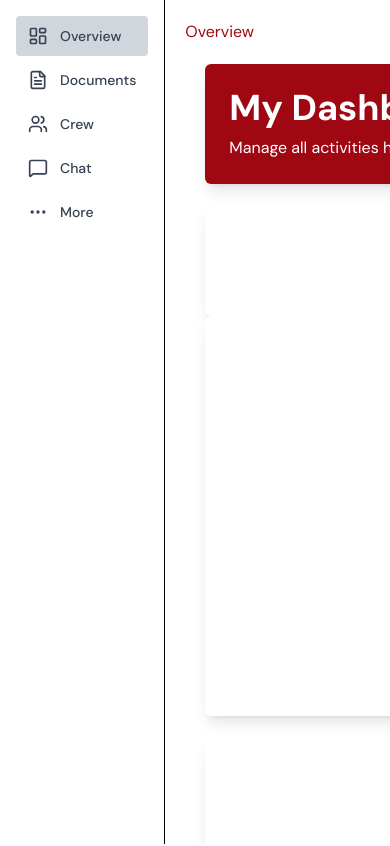
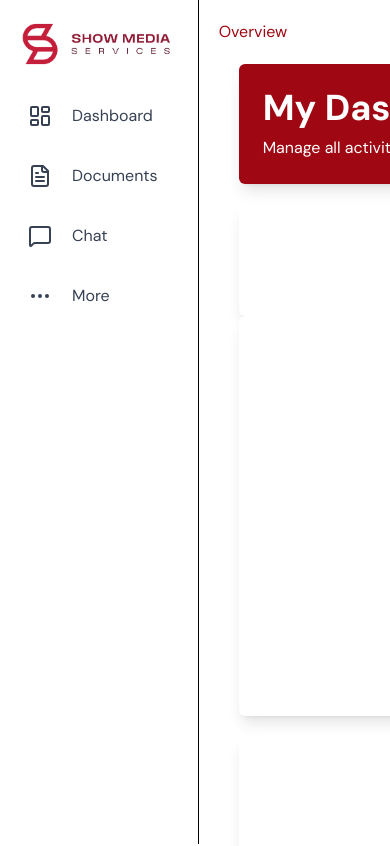
Before and after one commit to anthonyq7/continuity-gdg, a Next.js app in the folder continuity-frontend/: page /dashboard in a window 390 px wide. Shown: the top 846 px of the page. Built offline with nearby package versions, Linux system fonts and the light colour scheme.

Commit message:
new styling with responsive nav bar

```diff
--- a/continuity-frontend/src/app/chat/page.tsx
+++ b/continuity-frontend/src/app/chat/page.tsx
@@ -1,46 +1,22 @@
 "use client";
 import { useState } from 'react';
+import Image from "next/image";
 import { LayoutDashboard,   FileText, Users, MessageSquare, MoreHorizontal, Search, Bell, User } from 'lucide-react';
-
+import Link from "next/link";
+import smslogo from "@/assets/widelogo.png";
 
 export default function Chat() {
-    const [activeItem, setActiveItem] = useState('Overview');
-
-  const navItems = [
-    { name: 'Overview', icon: LayoutDashboard },
-    { name: 'Documents', icon: FileText },
-    { name: 'Crew', icon: Users },
-    { name: 'Chat', icon: MessageSquare },
-    { name: 'More', icon: MoreHorizontal }
-  ];
-
   return(
       <div className="h-screen w-screen"  style={{ backgroundColor: "#ffffffff"}}>
           <div className="flex h-screen">
-              <div className="flex flex-col border-r h-screen">
-
-                {/* Nav */}
-                <nav className="flex-1 p-4 bg-white" style={{ fontFamily: "DM Sans" }}>
-                    <ul className="space-y-1 text-gray-700">
-                    {navItems.map((item) => {
-                        const Icon = item.icon;
-                        const isActive = activeItem === item.name;
-                        return (
-                        <li key={item.name}>
-                            <button
-                            onClick={() => setActiveItem(item.name)}
-                            className={`w-full flex items-center space-x-3 px-3 py-2.5 rounded-sm text-sm font-medium transition-colors ${
-                                isActive
-                                ? 'bg-gray-300'
-                                : 'hover:bg-gray-50'
-                            }`}
-                            >
-                            <Icon size={20} />
-                            <span>{item.name}</span>
-                            </button>
-                        </li>
-                        );
-                    })}
+              <div className="flex flex-col border-r w-60 h-screen p-3">
+                <nav className="bg-white" style={{ fontFamily: "DM Sans" }}>
+                    <ul className="text-gray-700 flex flex-col gap-1">
+                        <Image src={smslogo} alt="logo" className="w-55 h-auto mb-2"/>
+                        <Link href="/dashboard" className="flex gap-5 hover:bg-gray-200 p-4 pr-7 duration-300 rounded-md"><LayoutDashboard/>Dashboard</Link>
+                        <Link href="/documents" className="flex gap-5 hover:bg-gray-200 p-4 pr-7 duration-300 rounded-md"><FileText/>Documents</Link>
+                        <Link href="/chat" className="flex gap-5 hover:bg-gray-200 p-4 pr-7 duration-300 rounded-md"><MessageSquare/>Chat</Link>
+                        <Link href="" className="flex gap-5 hover:bg-gray-200 p-4 pr-7 duration-300 rounded-md"><MoreHorizontal/>More</Link>
                     </ul>
                 </nav>
                 </div>
--- a/continuity-frontend/src/app/dashboard/page.tsx
+++ b/continuity-frontend/src/app/dashboard/page.tsx
@@ -1,50 +1,29 @@
 "use client";
 import { useState } from 'react';
+import Image from "next/image";
 import { LayoutDashboard,   FileText, Users, MessageSquare, MoreHorizontal, Search, Bell, User } from 'lucide-react';
 import Link from "next/link";
+import smslogo from "@/assets/widelogo.png";
 
 export default function Home() {
     const [activeItem, setActiveItem] = useState('Overview');
 
-  const navItems = [
-    { name: 'Overview', icon: LayoutDashboard },
-    { name: 'Documents', icon: FileText },
-    { name: 'Crew', icon: Users },
-    { name: 'Chat', icon: MessageSquare },
-    { name: 'More', icon: MoreHorizontal }
-  ];
-
   return(
       <div className="h-screen w-screen" style={{ backgroundColor: "#ffffffff"}}>
-          <div className="flex h-screen">
-              <div className="flex flex-col border-r h-screen">
+          <div className="flex w-screen">
+              <div className="flex flex-col border-r w-60 h-screen p-3">
+                <nav className="bg-white" style={{ fontFamily: "DM Sans" }}>
+                    <ul className="text-gray-700 flex flex-col gap-1">
+                        <Image src={smslogo} alt="logo" className="w-55 h-auto mb-2"/>
+                        <Link href="/dashboard" className="flex gap-5 hover:bg-gray-200 p-4 pr-7 duration-300 rounded-md"><LayoutDashboard/>Dashboard</Link>
+                        <Link href="/documents" className="flex gap-5 hover:bg-gray-200 p-4 pr-7 duration-300 rounded-md"><FileText/>Documents</Link>
+                        <Link href="/chat" className="flex gap-5 hover:bg-gray-200 p-4 pr-7 duration-300 rounded-md"><MessageSquare/>Chat</Link>
+                        <Link href="" className="flex gap-5 hover:bg-gray-200 p-4 pr-7 duration-300 rounded-md"><MoreHorizontal/>More</Link>
 
-                {/* Nav */}
-                <nav className="flex-1 p-4 bg-white" style={{ fontFamily: "DM Sans" }}>
-                    <ul className="space-y-1 text-gray-700">
-                    {navItems.map((item) => {
-                        const Icon = item.icon;
-                        const isActive = activeItem === item.name;
-                        return (
-                        <li key={item.name}>
-                            <button
-                            onClick={() => setActiveItem(item.name)}
-                            className={`w-full flex items-center space-x-3 px-3 py-2.5 rounded-sm text-sm font-medium transition-colors ${
-                                isActive
-                                ? 'bg-gray-300'
-                                : 'hover:bg-gray-50'
-                            }`}
-                            >
-                            <Icon size={20} />
-                            <span>{item.name}</span>
-                            </button>
-                        </li>
-                        );
-                    })}
                     </ul>
                 </nav>
-                </div>
-        <div className="overflow-y-auto w-full page-transition" style={{ fontFamily: "DM Sans" }}>
+            </div>
+                <div className="overflow-y-auto w-full page-transition" style={{ fontFamily: "DM Sans" }}>
             <div>
                 <h1 className="text-red-800 pt-5 px-5 ">Overview</h1>
             </div>
--- a/continuity-frontend/src/app/documents/page.tsx
+++ b/continuity-frontend/src/app/documents/page.tsx
@@ -1,9 +1,26 @@
-
+"use client";
+import { useState } from 'react';
+import Image from "next/image";
+import { LayoutDashboard,   FileText, Users, MessageSquare, MoreHorizontal, Search, Bell, User } from 'lucide-react';
+import Link from "next/link";
+import smslogo from "@/assets/widelogo.png";
 
 export default function Home() {
 
     return(
-        <div className="w-screen h-screen flex" style={{ backgroundColor: "#F6E8E8"}}>
+      <div className="h-screen w-screen" style={{ backgroundColor: "#ffffffff"}}>
+            <div className="flex flex-col border-r w-60 h-screen p-3">
+                <nav className="bg-white" style={{ fontFamily: "DM Sans" }}>
+                    <ul className="text-gray-700 flex flex-col gap-1">
+                        <Image src={smslogo} alt="logo" className="w-55 h-auto mb-2"/>
+                        <Link href="/dashboard" className="flex gap-5 hover:bg-gray-200 p-4 pr-7 duration-300 rounded-md"><LayoutDashboard/>Dashboard</Link>
+                        <Link href="/documents" className="flex gap-5 hover:bg-gray-200 p-4 pr-7 duration-300 rounded-md"><FileText/>Documents</Link>
+                        <Link href="/chat" className="flex gap-5 hover:bg-gray-200 p-4 pr-7 duration-300 rounded-md"><MessageSquare/>Chat</Link>
+                        <Link href="" className="flex gap-5 hover:bg-gray-200 p-4 pr-7 duration-300 rounded-md"><MoreHorizontal/>More</Link>
+
+                    </ul>
+                </nav>
+            </div>
              <div className="h-full flex flex-col mx-auto justify-center items-center page-transition">
                  <h1 className="text-white text-center font-bold text-5xl p-5" style={{ fontFamily: "Futura" }}>This is the document board</h1>
              </div>
```
Also changed, not shown: continuity-frontend/src/assets/widelogo.png (added).
